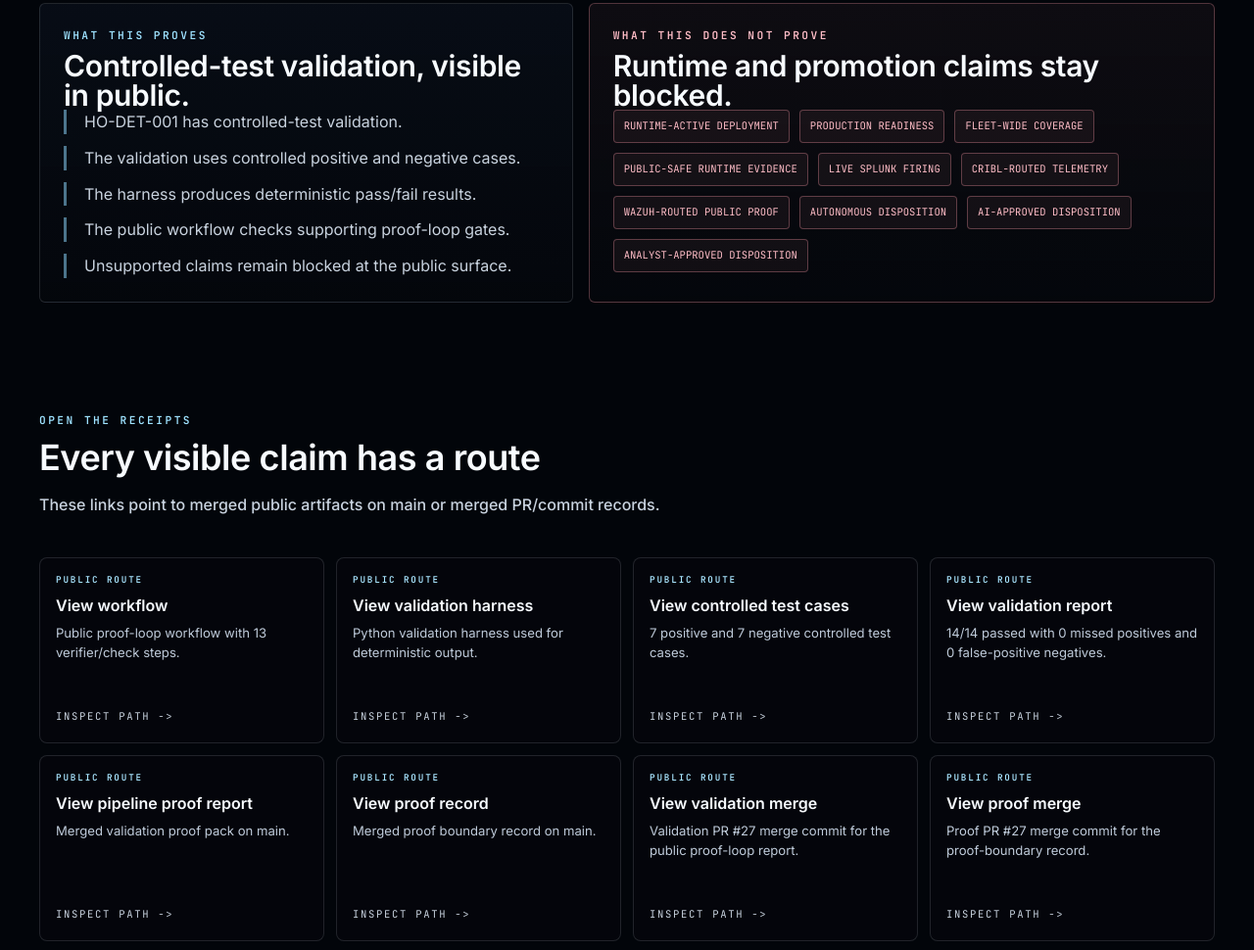
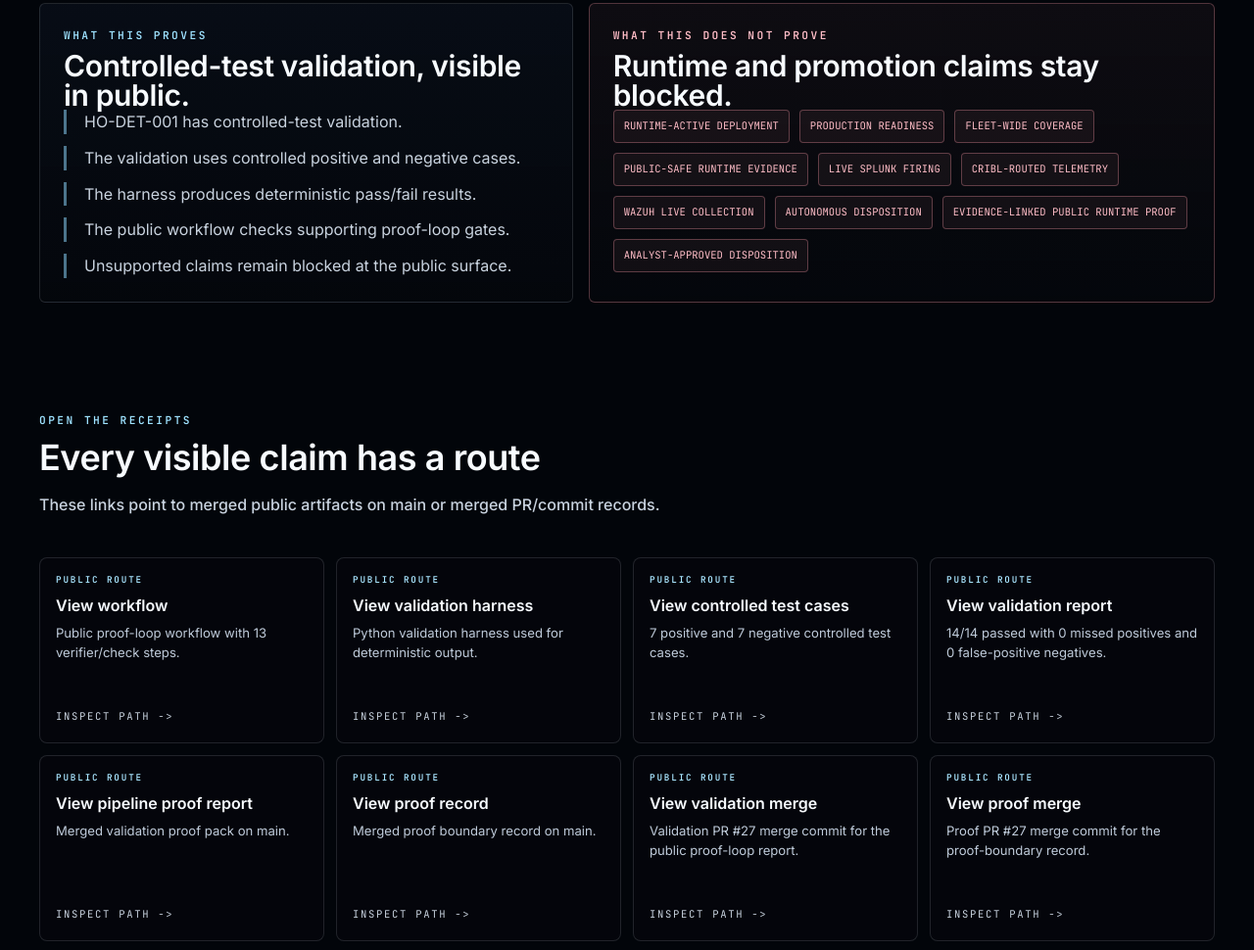
Before and after one commit to HawkinsOperations/hawkinsoperations-website, an Astro site: page /pipeline in a window 1280 px wide. Shown: the part 1550-2520 px from the top of the page at 98% size. Built offline with nearby package versions, Linux system fonts and the light colour scheme; Astro itself is replaced by a stand-in of ours.

Commit message:
docs(website): align blocked claim categories

```diff
--- a/src/pages/pipeline/index.astro
+++ b/src/pages/pipeline/index.astro
@@ -101,9 +101,9 @@ const blocked = [
   "public-safe runtime evidence",
   "live Splunk firing",
   "Cribl-routed telemetry",
-  "Wazuh-routed public proof",
+  "Wazuh live collection",
   "autonomous disposition",
-  "AI-approved disposition",
+  "evidence-linked public runtime proof",
   "analyst-approved disposition",
 ];
 
```
